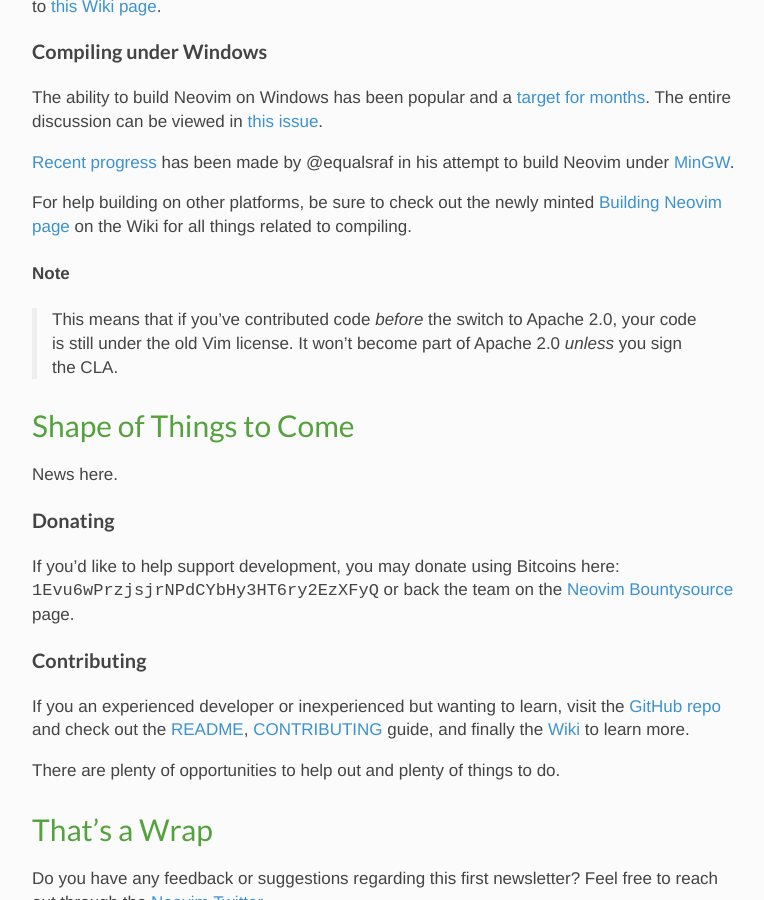
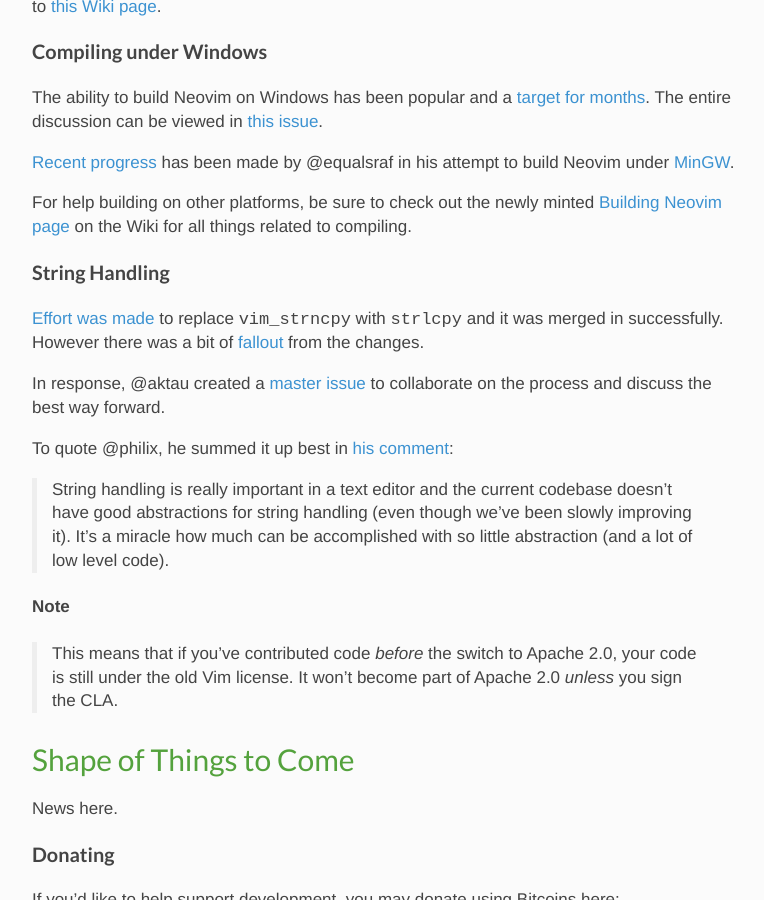
Before and after one commit to neovim/neovim.github.io, a Jekyll site: the page built from _posts/2014-07-04-july-newsletter.md, in a window 1280 px wide and 900 px high, scrolled down 648 px. Shown: the whole window, without its empty margins (32-796 px from the left). Built offline with Jekyll 4.4.1, drawn with Linux system fonts in a browser that asks for light colours; nearby versions of some CDN libraries; comment, search, counter and statistics services are not loaded.

Commit message:
Add section on string handling

```diff
--- a/_posts/2014-07-04-july-newsletter.md
+++ b/_posts/2014-07-04-july-newsletter.md
@@ -37,6 +37,22 @@
 For help building on other platforms, be sure to check out the newly minted
 [Building Neovim page][building] on the Wiki for all things related to
 compiling.
+
+### String Handling
+
+[Effort was made][string-strncpy] to replace `vim_strncpy` with `strlcpy` and
+it was merged in successfully. However there was a bit of
+[fallout][string-fallout] from the changes.
+
+In response, @aktau created a [master issue][string-master] to collaborate on
+the process and discuss the best way forward.
+
+To quote @philix, he summed it up best in [his comment][string-comment]:
+
+> String handling is really important in a text editor and the current codebase
+> doesn't have good abstractions for string handling (even though we've been
+> slowly improving it). It's a miracle how much can be accomplished with so
+> little abstraction (and a lot of low level code).
 
 #### Note
 
@@ -92,3 +108,8 @@
 [windows-master]: https://github.com/neovim/neovim/issues/696
 [windows-equalsraf]: https://github.com/neovim/neovim/pull/810
 [building]: https://github.com/neovim/neovim/wiki/Building-Neovim
+[string-master]: https://github.com/neovim/neovim/issues/859
+[string-strncpy]: https://github.com/neovim/neovim/pull/743
+[string-fallout]: https://github.com/neovim/neovim/issues/858
+[sds-strings]: https://github.com/antirez/sds
+[string-comment]: https://github.com/neovim/neovim/issues/859#issuecomment-46429356
```
